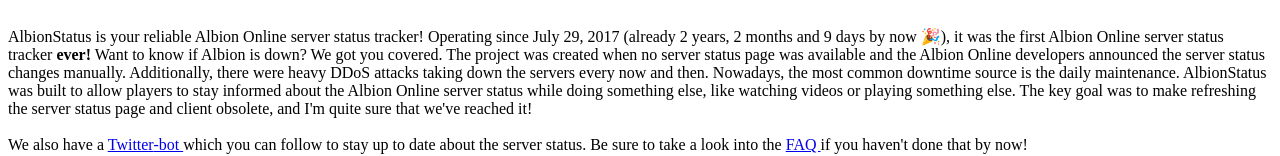
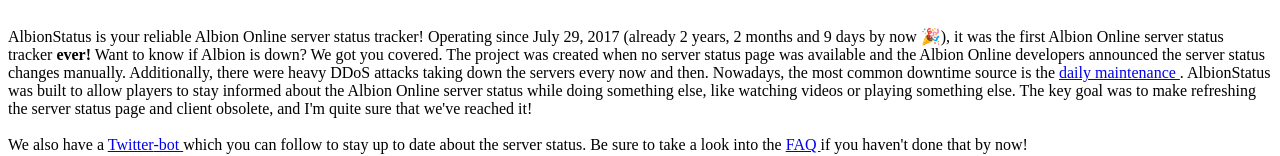
Before and after one commit to albionstatus/albionstatus-website, a Nuxt app: page / in a window 1280 px wide. Shown: the part 450-606 px from the top of the page. Built offline with nearby package versions, Linux system fonts and the light colour scheme; no server answers.

Commit message:
chore: link up daily maintenance and improve wording

```diff
--- a/nuxt.config.js
+++ b/nuxt.config.js
@@ -29,7 +29,7 @@
     name: 'AlbionStatus - Albion Online server status',
     author: 'Developmint',
     description: 'AlbionStatus is the only reliable Albion Online server status tracker. Find out if Albion is down' +
-      ' in a splitsecond, no matter if it is the daily maintenance or an outage.',
+      ' in a splitsecond, no matter if the downtime is caused by the daily maintenance or an outage.',
     ogSiteName: 'AlbionStatus',
     mobileAppIOs: true,
     ogHost: 'https://albionstatus.com',
--- a/pages/faq.vue
+++ b/pages/faq.vue
@@ -22,7 +22,7 @@
   content: [
     {
       question: 'What is AlbionStatus?',
-      answer: 'AlbionStatus is a fan-driven service that provides information about the Albion Online server, including the server status and information about it\'s location and daily maintenance'
+      answer: 'AlbionStatus is a fan-driven service that provides information about the Albion Online server, including the server status and information about it\'s location and daily maintenance.'
     },
     {
       question: 'So.. this is no official service?',
@@ -47,7 +47,7 @@
     {
       question: 'How can I contact you?',
       answer: 'You can tweet our Twitter bot or write us a mail at <a class="text-gray-600 hover:text-black' +
-      ' hover:underline" href="mailto:albionstatus@developmint.de" rel="noopener">albionstatus@developmint.de</a>'
+      ' hover:underline" href="mailto:albionstatus@developmint.de" rel="noopener">albionstatus@developmint.de</a>.'
     },
     {
       question: 'Do you make money with this project?',
--- a/pages/index.vue
+++ b/pages/index.vue
@@ -16,7 +16,12 @@
       first Albion Online server status tracker <strong class="text-black">ever!</strong> Want to know if Albion is
       down? We got you covered. The project was created when no server status page was available and the Albion Online
       developers announced the server status changes manually. Additionally, there were heavy DDoS attacks taking down
-      the servers every now and then. Nowadays, the most common downtime source is the daily maintenance.
+      the servers every now and then. Nowadays, the most common downtime source is the <nuxt-link
+        class="underline hover:no-underline inline-block text-black my-2 md:my-0"
+        to="/daily-maintenance/"
+      >
+        daily maintenance
+      </nuxt-link>.
       AlbionStatus was built to allow players to stay informed about the Albion Online server status while doing
       something else, like watching videos or playing something else. The key goal was to make
       refreshing the server status page and client obsolete, and I'm quite sure that we've reached it!<br><br>
```
